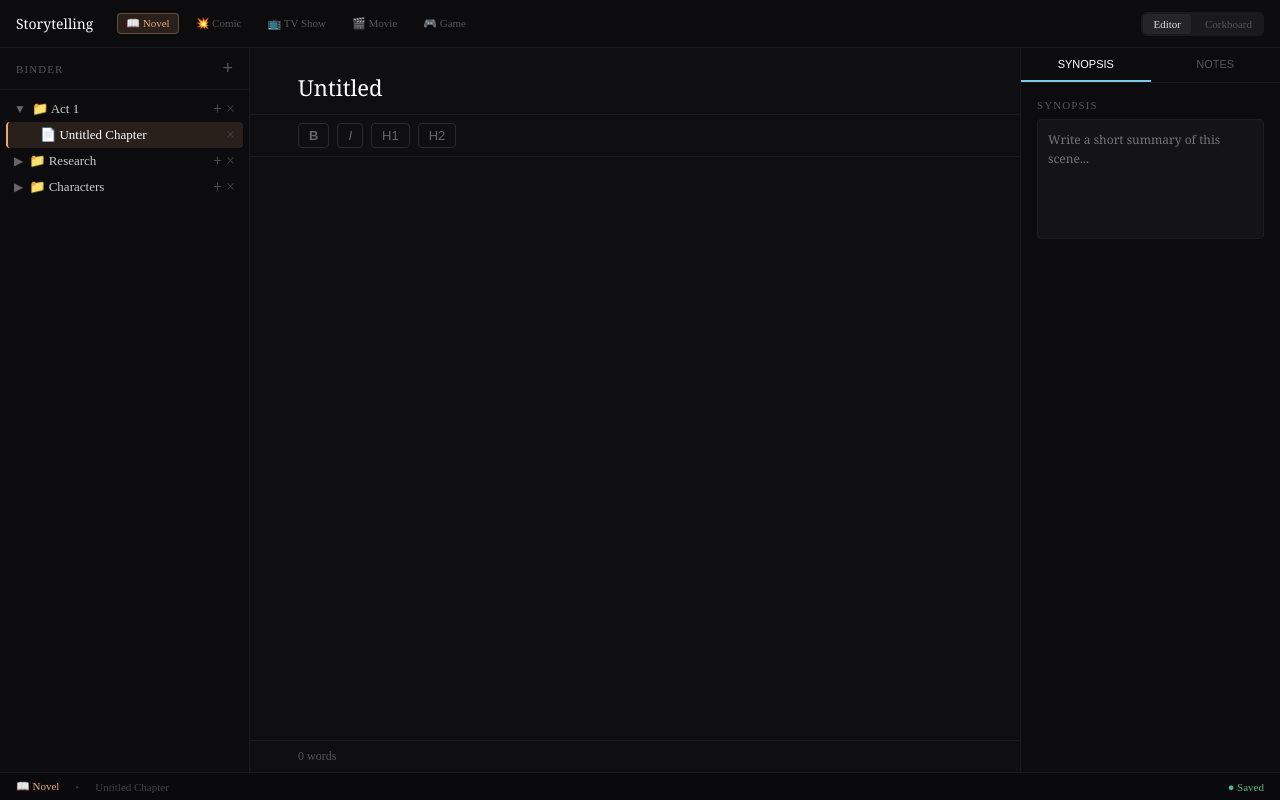
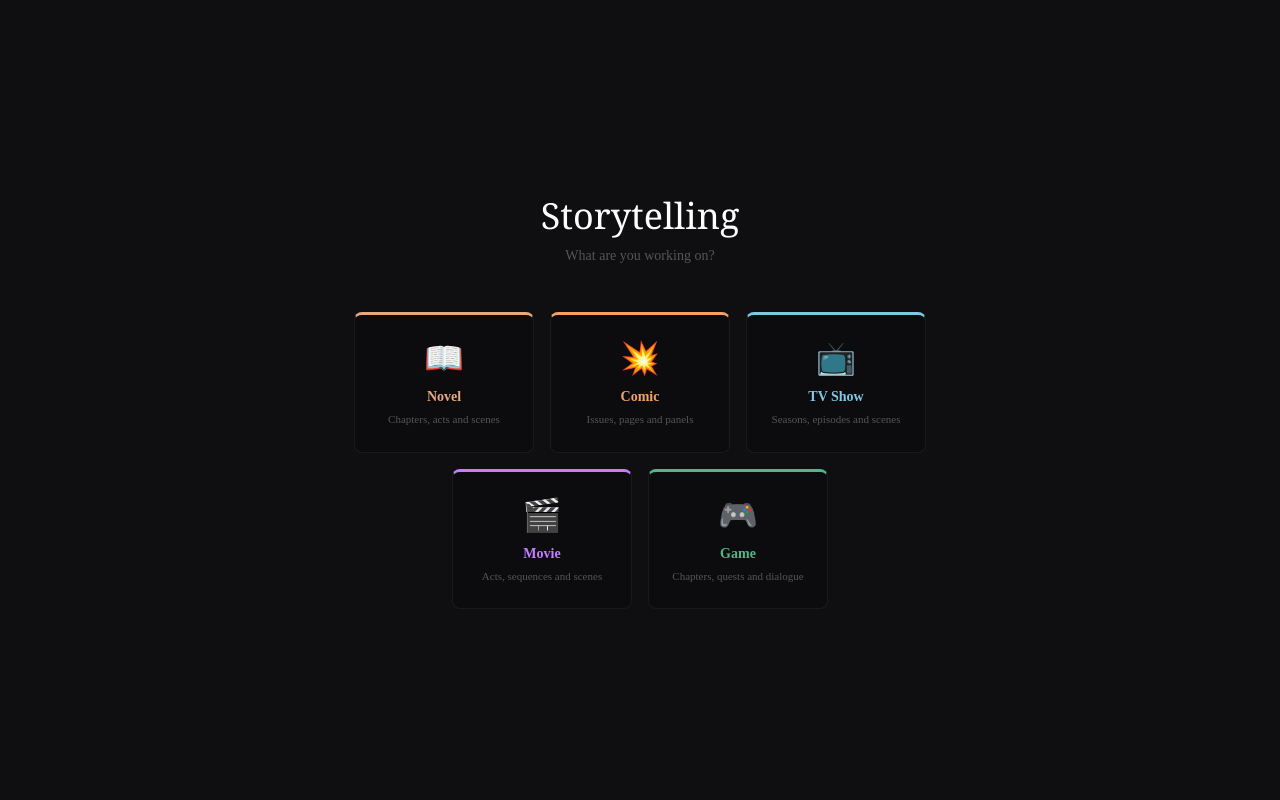
Before and after one commit to dukecarroll1122-ctrl/Storytelling-, a React (Vite) app: page / in a window 1280 px wide. Built offline with nearby package versions, Linux system fonts and the light colour scheme.

Commit message:
add home screen with project type selection

```diff
--- a/package.json
+++ b/package.json
@@ -14,7 +14,8 @@
     "@tiptap/react": "^3.22.5",
     "@tiptap/starter-kit": "^3.22.5",
     "react": "^19.2.5",
-    "react-dom": "^19.2.5"
+    "react-dom": "^19.2.5",
+    "react-router-dom": "^7.15.0"
   },
   "devDependencies": {
     "@eslint/js": "^10.0.1",
--- a/src/App.jsx
+++ b/src/App.jsx
@@ -3,12 +3,16 @@ import Inspector from './Inspector'
 import Sidebar from './Sidebar'
 import Editor from './Editor'
 import Corkboard from './Corkboard'
+import Outline from './Outline'
+import Home from './Home'
 
 function App() {
-  const [selectedDoc, setSelectedDoc] = useState('Untitled Chapter')
+  const [screen, setScreen] = useState('home')
+  const [selectedDoc, setSelectedDoc] = useState('')
   const [projectType, setProjectType] = useState('novel')
   const [view, setView] = useState('editor')
   const [folders, setFolders] = useState([])
+  const [statuses, setStatuses] = useState({})
 
   const projectTypes = [
     { id: 'novel', icon: '📖', label: 'Novel', color: '#e8a87c' },
@@ -20,17 +24,39 @@ function App() {
 
   const currentType = projectTypes.find(p => p.id === projectType)
 
+  const handleSelectProject = (type) => {
+    setProjectType(type)
+    setFolders([])
+    setStatuses({})
+    setSelectedDoc('')
+    setView('editor')
+    setScreen('editor')
+  }
+
+  if (screen === 'home') {
+    return <Home onSelectProject={handleSelectProject} />
+  }
+
   return (
     <div style={{ display: 'flex', flexDirection: 'column', height: '100vh', background: '#0f0f11' }}>
 
       <div style={{ height: '48px', background: '#0c0c0e', borderBottom: '1px solid #1a1a1d', display: 'flex', alignItems: 'center', padding: '0 16px', gap: '8px' }}>
 
-        <p style={{ color: '#ffffff', fontSize: '14px', fontFamily: 'Georgia', marginRight: '16px' }}>Storytelling</p>
+        <p
+          onClick={() => setScreen('home')}
+          style={{ color: '#ffffff', fontSize: '14px', fontFamily: 'Georgia', marginRight: '16px', cursor: 'pointer' }}>
+          Storytelling
+        </p>
 
         {projectTypes.map(pt => (
           <button
             key={pt.id}
-            onClick={() => setProjectType(pt.id)}
+            onClick={() => {
+              setProjectType(pt.id)
+              setFolders([])
+              setStatuses({})
+              setSelectedDoc('')
+            }}
             style={{
               background: projectType === pt.id ? pt.color + '22' : 'transparent',
               border: projectType === pt.id ? `1px solid ${pt.color}55` : '1px solid transparent',
@@ -55,6 +81,11 @@ function App() {
             onClick={() => setView('corkboard')}
             style={{ background: view === 'corkboard' ? '#252528' : 'transparent', border: 'none', color: view === 'corkboard' ? '#ddd' : '#555', borderRadius: '4px', padding: '4px 10px', fontSize: '11px', cursor: 'pointer', fontFamily: 'inherit' }}>
             Corkboard
+          </button>
+          <button
+            onClick={() => setView('outline')}
+            style={{ background: view === 'outline' ? '#252528' : 'transparent', border: 'none', color: view === 'outline' ? '#ddd' : '#555', borderRadius: '4px', padding: '4px 10px', fontSize: '11px', cursor: 'pointer', fontFamily: 'inherit' }}>
+            Outline
           </button>
         </div>
 
@@ -88,6 +119,17 @@ function App() {
           />
         )}
 
+        {view === 'outline' && (
+          <Outline
+            selectedDoc={selectedDoc}
+            setSelectedDoc={setSelectedDoc}
+            accentColor={currentType.color}
+            folders={folders}
+            statuses={statuses}
+            setStatuses={setStatuses}
+          />
+        )}
+
         <Inspector />
 
       </div>
@@ -95,9 +137,7 @@ function App() {
       <div style={{ height: '28px', background: '#0a0a0c', borderTop: '1px solid #1a1a1d', display: 'flex', alignItems: 'center', padding: '0 16px', gap: '16px' }}>
         <span style={{ color: currentType.color, fontSize: '11px' }}>{currentType.icon} {currentType.label}</span>
         <span style={{ color: '#333', fontSize: '11px' }}>•</span>
-        <span style={{ color: '#444', fontSize: '11px' }}>
-          {selectedDoc.includes('-') && !isNaN(selectedDoc.split('-').pop()) ? 'Untitled' : selectedDoc}
-        </span>
+        <span style={{ color: '#444', fontSize: '11px' }}>{selectedDoc}</span>
         <div style={{ flex: 1 }} />
         <span style={{ color: '#52b788', fontSize: '11px' }}>● Saved</span>
       </div>
--- a/src/Editor.jsx
+++ b/src/Editor.jsx
@@ -55,7 +55,7 @@ function Editor({ selectedDoc, setSelectedDoc, documents, setDocuments, research
   })
 
   useEffect(() => {
-    setTitle(selectedDoc.startsWith('Untitled') ? 'Untitled' : selectedDoc)
+  setTitle(selectedDoc)
   if (editor) {
     const saved = localStorage.getItem(selectedDoc) || ''
     editor.commands.setContent(saved)
--- /dev/null
+++ b/src/Home.jsx
@@ -0,0 +1,59 @@
+function Home({ onSelectProject }) {
+  const projectTypes = [
+    { id: 'novel', icon: '📖', label: 'Novel', description: 'Chapters, acts and scenes', color: '#e8a87c' },
+    { id: 'comic', icon: '💥', label: 'Comic', description: 'Issues, pages and panels', color: '#f4a261' },
+    { id: 'tv', icon: '📺', label: 'TV Show', description: 'Seasons, episodes and scenes', color: '#7ec8e3' },
+    { id: 'movie', icon: '🎬', label: 'Movie', description: 'Acts, sequences and scenes', color: '#c77dff' },
+    { id: 'game', icon: '🎮', label: 'Game', description: 'Chapters, quests and dialogue', color: '#52b788' },
+  ]
+
+  return (
+    <div style={{ height: '100vh', background: '#0f0f11', display: 'flex', flexDirection: 'column', alignItems: 'center', justifyContent: 'center' }}>
+
+      <div style={{ marginBottom: '48px', textAlign: 'center' }}>
+        <h1 style={{ color: '#ffffff', fontFamily: 'Georgia', fontSize: '36px', fontWeight: 'normal', marginBottom: '8px' }}>
+          Storytelling
+        </h1>
+        <p style={{ color: '#555', fontSize: '14px' }}>
+          What are you working on?
+        </p>
+      </div>
+
+      <div style={{ display: 'flex', gap: '16px', flexWrap: 'wrap', justifyContent: 'center', maxWidth: '700px' }}>
+        {projectTypes.map(pt => (
+          <div
+            key={pt.id}
+            onClick={() => onSelectProject(pt.id)}
+            style={{
+              width: '180px',
+              padding: '24px 16px',
+              background: '#0c0c0e',
+              border: `1px solid #1a1a1d`,
+              borderTop: `3px solid ${pt.color}`,
+              borderRadius: '8px',
+              cursor: 'pointer',
+              textAlign: 'center',
+              transition: 'all 0.2s',
+            }}
+            onMouseEnter={e => {
+              e.currentTarget.style.background = '#141416'
+              e.currentTarget.style.borderColor = pt.color
+              e.currentTarget.style.transform = 'translateY(-4px)'
+            }}
+            onMouseLeave={e => {
+              e.currentTarget.style.background = '#0c0c0e'
+              e.currentTarget.style.borderColor = '#1a1a1d'
+              e.currentTarget.style.transform = 'translateY(0)'
+            }}>
+            <div style={{ fontSize: '32px', marginBottom: '12px' }}>{pt.icon}</div>
+            <div style={{ color: pt.color, fontSize: '14px', fontWeight: 'bold', marginBottom: '6px' }}>{pt.label}</div>
+            <div style={{ color: '#555', fontSize: '11px', lineHeight: '1.5' }}>{pt.description}</div>
+          </div>
+        ))}
+      </div>
+
+    </div>
+  )
+}
+
+export default Home
--- /dev/null
+++ b/src/Outline.jsx
@@ -0,0 +1,93 @@
+const STATUS_COLORS = {
+  'Todo': '#555',
+  'Draft': '#7ec8e3',
+  'Revised': '#52b788',
+  'Final': '#e8a87c',
+}
+
+function Outline({ selectedDoc, setSelectedDoc, accentColor, folders, statuses, setStatuses }) {
+  const allDocs = folders.flatMap(folder =>
+    folder.docs.map(doc => ({
+      id: doc.id,
+      name: doc.name,
+      folder: folder.name,
+    }))
+  )
+
+  const getStatus = (docId) => statuses[docId] || 'Todo'
+
+  const cycleStatus = (docId) => {
+    const order = ['Todo', 'Draft', 'Revised', 'Final']
+    const current = getStatus(docId)
+    const nextIndex = (order.indexOf(current) + 1) % order.length
+    setStatuses({ ...statuses, [docId]: order[nextIndex] })
+  }
+
+  return (
+    <div style={{ flex: 1, overflow: 'auto', padding: '24px 32px' }}>
+      <table style={{ width: '100%', borderCollapse: 'collapse', fontSize: '13px' }}>
+        <thead>
+          <tr style={{ borderBottom: '1px solid #1e1e22' }}>
+            <th style={{ textAlign: 'left', padding: '8px 12px', color: '#555', fontWeight: 'normal', fontSize: '11px', letterSpacing: '0.1em' }}>TITLE</th>
+            <th style={{ textAlign: 'left', padding: '8px 12px', color: '#555', fontWeight: 'normal', fontSize: '11px', letterSpacing: '0.1em' }}>FOLDER</th>
+            <th style={{ textAlign: 'left', padding: '8px 12px', color: '#555', fontWeight: 'normal', fontSize: '11px', letterSpacing: '0.1em' }}>STATUS</th>
+          </tr>
+        </thead>
+        <tbody>
+          {allDocs.length === 0 && (
+            <tr>
+              <td colSpan="3" style={{ padding: '24px 12px', color: '#555', fontSize: '13px' }}>
+                Add documents in the Binder to see them here.
+              </td>
+            </tr>
+          )}
+          {allDocs.map((doc) => (
+            <tr
+              key={doc.id}
+              onClick={() => setSelectedDoc(doc.id)}
+              style={{
+                borderBottom: '1px solid #16161a',
+                background: selectedDoc === doc.id ? accentColor + '11' : 'transparent',
+                cursor: 'pointer',
+              }}
+              onMouseEnter={e => {
+                if (selectedDoc !== doc.id) e.currentTarget.style.background = '#14141a'
+              }}
+              onMouseLeave={e => {
+                if (selectedDoc !== doc.id) e.currentTarget.style.background = 'transparent'
+              }}>
+              <td style={{ padding: '10px 12px' }}>
+                <span style={{ color: selectedDoc === doc.id ? '#fff' : '#c0bdb8' }}>
+                  {doc.name}
+                </span>
+              </td>
+              <td style={{ padding: '10px 12px', color: '#555', fontSize: '12px' }}>
+                {doc.folder}
+              </td>
+              <td style={{ padding: '10px 12px' }}>
+                <span
+                  onClick={(e) => {
+                    e.stopPropagation()
+                    cycleStatus(doc.id)
+                  }}
+                  style={{
+                    fontSize: '10px',
+                    padding: '2px 8px',
+                    borderRadius: '3px',
+                    background: STATUS_COLORS[getStatus(doc.id)] + '22',
+                    color: STATUS_COLORS[getStatus(doc.id)],
+                    cursor: 'pointer',
+                    border: `1px solid ${STATUS_COLORS[getStatus(doc.id)]}44`,
+                  }}>
+                  {getStatus(doc.id)}
+                </span>
+              </td>
+            </tr>
+          ))}
+        </tbody>
+      </table>
+    </div>
+  )
+}
+
+export default Outline
--- a/src/Sidebar.jsx
+++ b/src/Sidebar.jsx
@@ -2,27 +2,27 @@ import { useEffect, useState } from 'react'
 
 const DEFAULT_STRUCTURES = {
   novel: [
-    { id: 'act1', name: 'Act 1', open: true, docs: ['Untitled Chapter'] },
+    { id: 'act1', name: 'Act 1', open: true, docs: [{ id: 'doc-1', name: 'Untitled Chapter' }] },
     { id: 'research', name: 'Research', open: false, docs: [] },
     { id: 'characters', name: 'Characters', open: false, docs: [] },
   ],
   comic: [
-    { id: 'issue1', name: 'Issue 1', open: true, docs: ['Untitled Page'] },
+    { id: 'issue1', name: 'Issue 1', open: true, docs: [{ id: 'doc-1', name: 'Untitled Page' }] },
     { id: 'research', name: 'Research', open: false, docs: [] },
     { id: 'characters', name: 'Characters', open: false, docs: [] },
   ],
   tv: [
-    { id: 'season1', name: 'Season 1', open: true, docs: ['Untitled Episode'] },
+    { id: 'season1', name: 'Season 1', open: true, docs: [{ id: 'doc-1', name: 'Untitled Episode' }] },
     { id: 'research', name: 'Research', open: false, docs: [] },
     { id: 'characters', name: 'Characters', open: false, docs: [] },
   ],
   movie: [
-    { id: 'act1', name: 'Act 1', open: true, docs: ['Untitled Scene'] },
+    { id: 'act1', name: 'Act 1', open: true, docs: [{ id: 'doc-1', name: 'Untitled Scene' }] },
     { id: 'research', name: 'Research', open: false, docs: [] },
     { id: 'characters', name: 'Characters', open: false, docs: [] },
   ],
   game: [
-    { id: 'chapter1', name: 'Chapter 1', open: true, docs: ['Untitled Quest'] },
+    { id: 'chapter1', name: 'Chapter 1', open: true, docs: [{ id: 'doc-1', name: 'Untitled Quest' }] },
     { id: 'research', name: 'Research', open: false, docs: [] },
     { id: 'characters', name: 'Characters', open: false, docs: [] },
   ],
@@ -34,6 +34,7 @@ function Sidebar({ selectedDoc, setSelectedDoc, projectType, accentColor, folder
 
   useEffect(() => {
     setFolders(DEFAULT_STRUCTURES[projectType] || DEFAULT_STRUCTURES.novel)
+    setSelectedDoc('')
   }, [projectType])
 
   const toggleFolder = (folderId) => {
@@ -55,12 +56,12 @@ function Sidebar({ selectedDoc, setSelectedDoc, projectType, accentColor, folder
   }
 
   const addDoc = (folderId) => {
-    const newDoc = `Untitled-${Date.now()}`
+    const newDoc = { id: `doc-${Date.now()}`, name: 'Untitled' }
     setFolders(folders.map(f =>
       f.id === folderId ? { ...f, docs: [...f.docs, newDoc] } : f
     ))
-    setSelectedDoc(newDoc)
-    setEditingItem(newDoc)
+    setSelectedDoc(newDoc.id)
+    setEditingItem(newDoc.id)
     setEditingValue('Untitled')
   }
 
@@ -68,14 +69,14 @@ function Sidebar({ selectedDoc, setSelectedDoc, projectType, accentColor, folder
     setFolders(folders.filter(f => f.id !== folderId))
   }
 
-  const deleteDoc = (folderId, doc) => {
+  const deleteDoc = (folderId, docId) => {
     setFolders(folders.map(f =>
-      f.id === folderId ? { ...f, docs: f.docs.filter(d => d !== doc) } : f
+      f.id === folderId ? { ...f, docs: f.docs.filter(d => d.id !== docId) } : f
     ))
-    if (selectedDoc === doc) setSelectedDoc('')
+    if (selectedDoc === docId) setSelectedDoc('')
   }
 
-  const saveEdit = (type, folderId, oldValue) => {
+  const saveEdit = (type, folderId, itemId) => {
     const finalName = editingValue.trim() || 'Untitled'
     if (type === 'folder') {
       setFolders(folders.map(f =>
@@ -84,20 +85,12 @@ function Sidebar({ selectedDoc, setSelectedDoc, projectType, accentColor, folder
     } else {
       setFolders(folders.map(f =>
         f.id === folderId
-          ? { ...f, docs: f.docs.map(d => d === oldValue ? finalName : d) }
+          ? { ...f, docs: f.docs.map(d => d.id === itemId ? { ...d, name: finalName } : d) }
           : f
       ))
-      if (selectedDoc === oldValue) setSelectedDoc(finalName)
     }
     setEditingItem(null)
     setEditingValue('')
-  }
-
-  const getDocName = (doc) => {
-    if (doc.startsWith('Untitled-') && !isNaN(doc.split('-').pop())) {
-      return 'Untitled'
-    }
-    return doc
   }
 
   const startEditing = (id, currentName) => {
@@ -131,9 +124,9 @@ function Sidebar({ selectedDoc, setSelectedDoc, projectType, accentColor, folder
                   autoFocus
                   value={editingValue}
                   onChange={(e) => setEditingValue(e.target.value)}
-                  onBlur={() => saveEdit('folder', folder.id, folder.name)}
+                  onBlur={() => saveEdit('folder', folder.id, folder.id)}
                   onKeyDown={(e) => {
-                    if (e.key === 'Enter') saveEdit('folder', folder.id, folder.name)
+                    if (e.key === 'Enter') saveEdit('folder', folder.id, folder.id)
                     if (e.key === 'Escape') setEditingItem(null)
                   }}
                   style={{ flex: 1, background: '#1a1a1d', border: 'none', outline: 'none', color: '#fff', fontSize: '13px', borderRadius: '3px', padding: '2px 6px' }}
@@ -153,38 +146,38 @@ function Sidebar({ selectedDoc, setSelectedDoc, projectType, accentColor, folder
 
             {folder.open && folder.docs.map(doc => (
               <div
-                key={doc}
+                key={doc.id}
                 style={{
                   display: 'flex',
                   alignItems: 'center',
                   padding: '4px 8px 4px 32px',
-                  background: selectedDoc === doc ? accentColor + '22' : 'transparent',
+                  background: selectedDoc === doc.id ? accentColor + '22' : 'transparent',
                   borderRadius: '4px',
-                  borderLeft: selectedDoc === doc ? `2px solid ${accentColor}` : '2px solid transparent',
+                  borderLeft: selectedDoc === doc.id ? `2px solid ${accentColor}` : '2px solid transparent',
                 }}>
 
-                {editingItem === doc ? (
+                {editingItem === doc.id ? (
                   <input
                     autoFocus
                     value={editingValue}
                     onChange={(e) => setEditingValue(e.target.value)}
-                    onBlur={() => saveEdit('doc', folder.id, doc)}
+                    onBlur={() => saveEdit('doc', folder.id, doc.id)}
                     onKeyDown={(e) => {
-                      if (e.key === 'Enter') saveEdit('doc', folder.id, doc)
+                      if (e.key === 'Enter') saveEdit('doc', folder.id, doc.id)
                       if (e.key === 'Escape') setEditingItem(null)
                     }}
                     style={{ flex: 1, background: '#1a1a1d', border: 'none', outline: 'none', color: '#fff', fontSize: '13px', borderRadius: '3px', padding: '2px 6px' }}
                   />
                 ) : (
                   <div
-                    onClick={() => setSelectedDoc(doc)}
-                    onDoubleClick={() => startEditing(doc, getDocName(doc))}
-                    style={{ flex: 1, color: selectedDoc === doc ? '#fff' : '#aaa', fontSize: '13px', cursor: 'pointer' }}>
-                    📄 {getDocName(doc)}
+                    onClick={() => setSelectedDoc(doc.id)}
+                    onDoubleClick={() => startEditing(doc.id, doc.name)}
+                    style={{ flex: 1, color: selectedDoc === doc.id ? '#fff' : '#aaa', fontSize: '13px', cursor: 'pointer' }}>
+                    📄 {doc.name}
                   </div>
                 )}
 
-                <span onClick={() => deleteDoc(folder.id, doc)} style={{ color: '#444', fontSize: '16px', cursor: 'pointer' }}>×</span>
+                <span onClick={() => deleteDoc(folder.id, doc.id)} style={{ color: '#444', fontSize: '16px', cursor: 'pointer' }}>×</span>
               </div>
             ))}
 
```
Also changed, not shown: src/Corkboard.jsx (+5 -5 lines), 1 other file (tests, documents, lock files or other folders). Lines whose indentation alone changed are shown as unchanged.
